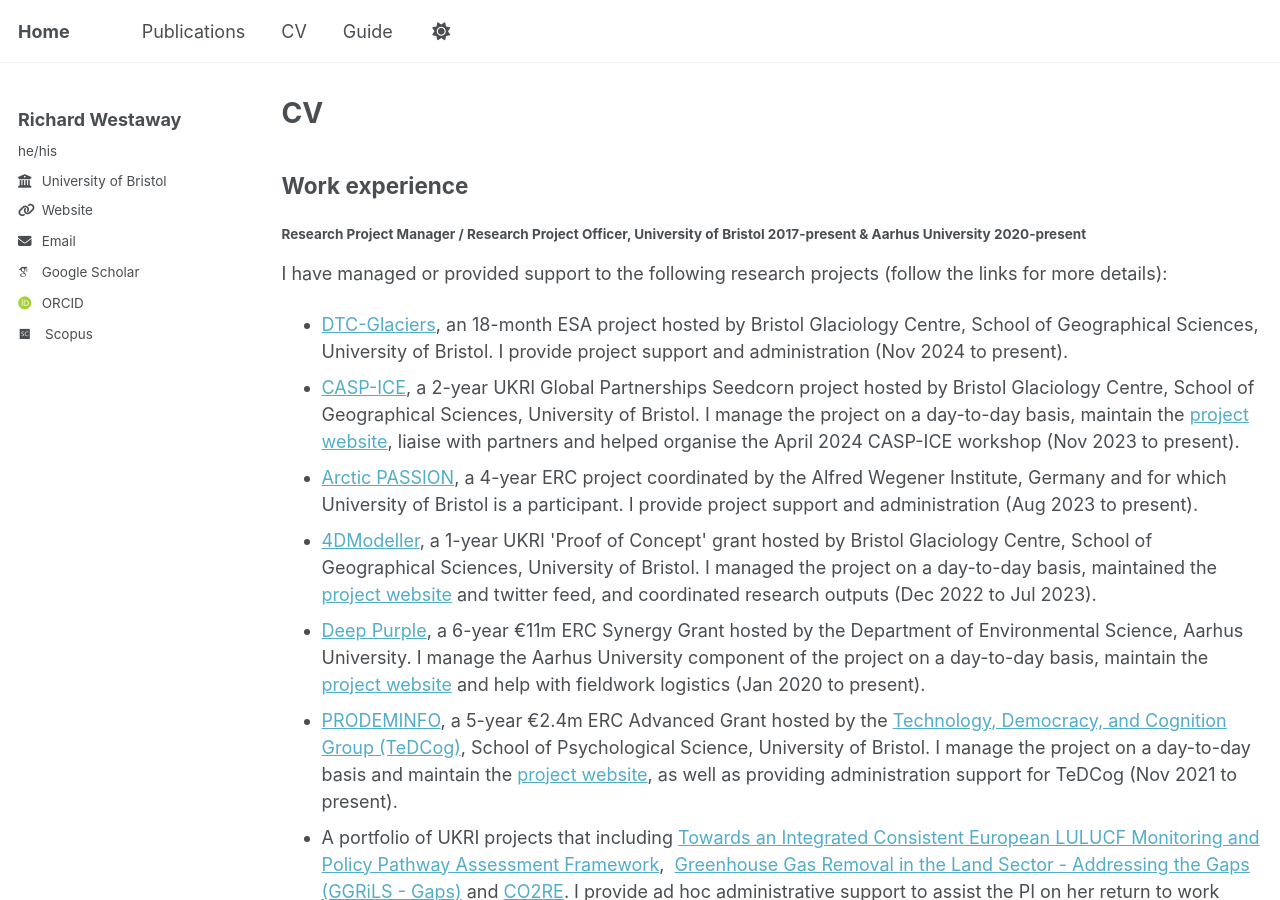
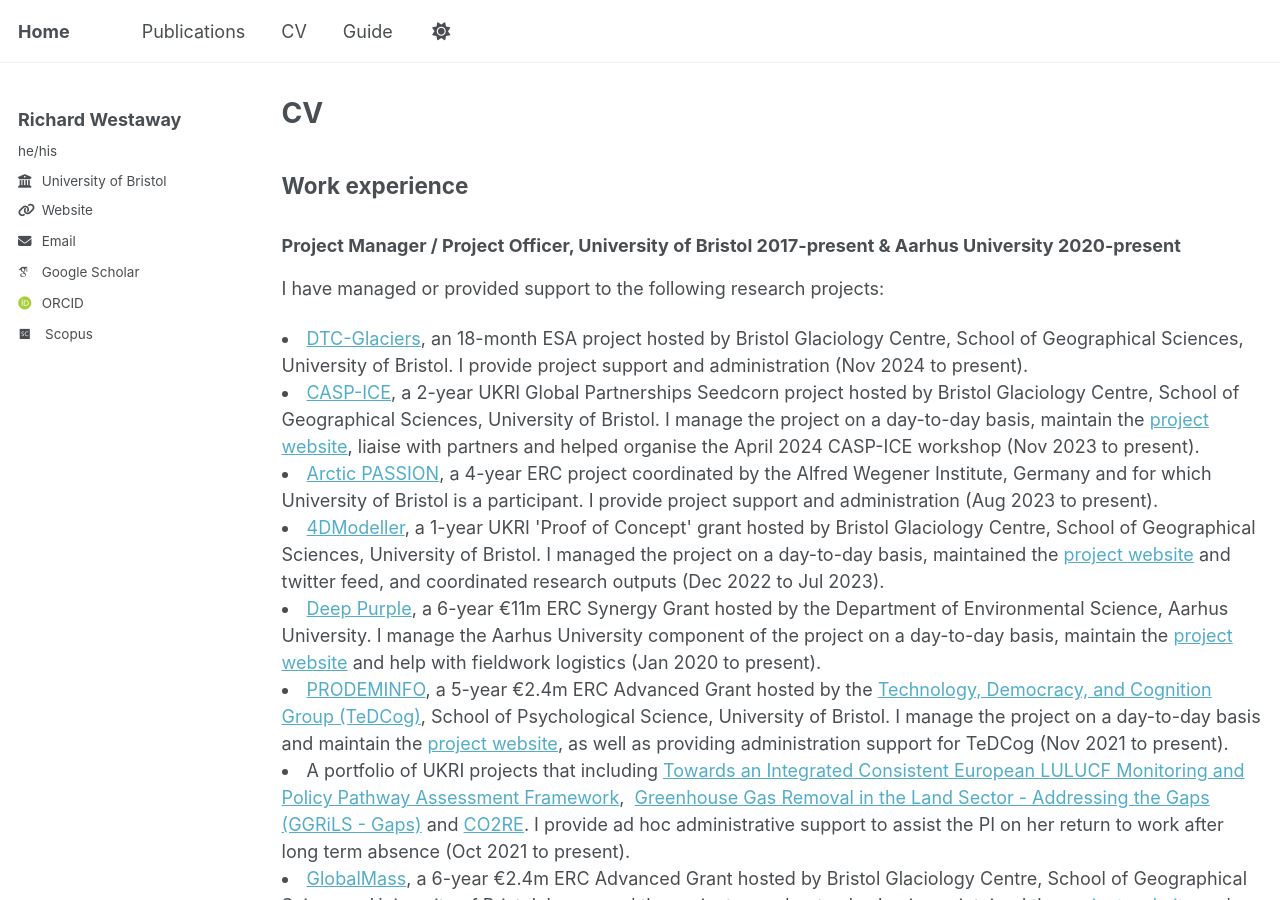
Before and after one commit to richardwestaway/richardwestaway.github.io, a Jekyll site: the page built from _pages/cv.html, in a window 1280 px wide and 900 px high. Built offline with Jekyll 4.4.1, drawn with Linux system fonts in a browser that asks for light colours; some web fonts are replaced.

Commit message:
Update cv.html

```diff
--- a/_pages/cv.html
+++ b/_pages/cv.html
@@ -8,9 +8,9 @@ redirect_from:
 ---
 
 <h2>Work experience</h2>
-<h4><strong>Research Project Manager / Research Project Officer, University of Bristol </strong>2017-present &amp; <strong>Aarhus University</strong> 2020-present</h4>
-<p>I have managed or provided support to the following research projects (follow the links for more details):</p>
-<ul>
+<h3><strong>Project Manager / Project Officer, University of Bristol </strong>2017-present &amp; <strong>Aarhus University</strong> 2020-present</h3>
+
+<p>I have managed or provided support to the following research projects:</p>
 <li><a href="https://dtcglaciers.org/" target="_blank" rel="noopener">DTC-Glaciers</a>, an 18-month ESA project hosted by Bristol Glaciology Centre, School of Geographical Sciences, University of Bristol. I provide project support and administration (Nov 2024 to present).</li>
 <li><a href="https://gotw.nerc.ac.uk/list_full.asp?pcode=NE%2FY002636%2F1" target="_blank" rel="noopener">CASP-ICE</a>, a 2-year UKRI Global Partnerships Seedcorn project hosted by Bristol Glaciology Centre, School of Geographical Sciences, University of Bristol. I manage the project on a day-to-day basis, maintain the <a href="https://microlabbristol.org/casp-ice/" target="_blank" rel="noopener">project website</a>, liaise with partners and helped organise the April 2024 CASP-ICE workshop (Nov 2023 to present).</li>
 <li><a href="https://arcticpassion.eu/" target="_blank" rel="noopener">Arctic PASSION</a>, a 4-year ERC project coordinated by the Alfred Wegener Institute, Germany and for which University of Bristol is a participant. I provide project support and administration (Aug 2023 to present).</li>
@@ -21,10 +21,14 @@ redirect_from:
 <li><a href="https://richardwestaway.wordpress.com/current-projects/globalmass/" rel="noopener">GlobalMass</a>, a 6-year €2.4m ERC Advanced Grant hosted by Bristol Glaciology Centre, School of Geographical Sciences, University of Bristol. I managed the project on a day-to-day basis, maintained the <a href="http://www.globalmass.eu" target="_blank" rel="noopener">project website</a> and twitter feed, and coordinated research outputs (Jan 2017 to Dec 2022).</li>
 <li><a href="http://www.bristol.ac.uk/gambling-harms" target="_blank" rel="noopener">Bristol Hub for Gambling Harms Research</a>, an interdisciplinary hub for gambling harms research funded by GambleAware and hosted by University of Bristol<em>.</em> I provided interim project support until a full time Hub Manager was in post (Sep to Dec 2022).</li>
 </ul>
+
 <p>I have been the UK Reproducibility Network (<a href="https://www.ukrn.org/" target="_blank" rel="noopener">UKRN</a>) Local Network Lead (LNL) for the University of Bristol since January 2024. This requires me to act as the point of contact for UKRN and promote their aims and activities within the University of Bristol.</p>
+
 <p>In addition, I contributed to the first <a href="https://www.wcrp-climate.org/news/science-highlights/1363-gsb-1993-present" target="_blank" rel="noopener">Global Sea Level Budget Assessment by the World Climate Research Programme (WCRP)</a>, maintain the <a href="http://www.bristol.ac.uk/psychology/research/posttruthexperts/" target="_blank" rel="noopener">TeDCog database of experts on debunking of misinformation</a> and managed the <a href="https://twitter.com/bristol_glac" target="_blank" rel="noopener">Bristol Glaciology Centre twitter account</a> from 2018 to 2024. I have also provided informal support to other University of Bristol research projects including <a href="https://gotw.nerc.ac.uk/list_split.asp?awardref=NE%2FM020991%2F1&amp;cookieConsent=A" target="_blank" rel="noopener">Black and Bloom</a> (NERC), <a href="https://honestyproject.philosophy.wfu.edu/science-of-honesty-projects/" target="_blank" rel="noopener">Science of Honesty</a> (John Templeton Foundation), <a href="https://gtr.ukri.org/projects?ref=10049415" target="_blank" rel="noopener">SoMe4DEM</a> (UKRI) and <a href="https://climate.esa.int/en/projects/sea-level-budget-closure/" target="_blank" rel="noopener">SLB CCI+</a> (ESA).</p>
 <hr />
-<h4><strong>Sustainability Specialist, IMS Consulting</strong> 2010-2016</h4>
+
+<h3><strong>Sustainability Specialist, IMS Consulting</strong> 2010-2016</h3>
+
 <p>I worked as a consultant for <a href="https://www.imsplc.com/" target="_blank" rel="noopener">IMS Consulting</a> who deliver stakeholder engagement and sustainability communications for businesses and other organisations. Notable projects I delivered or provided a major contribution towards include:</p>
 <ul>
 <li><a href="https://web.archive.org/web/20150618075359/http://www.unep.org/sbci/pdfs/greening_the_supply_chain_report.pdf" target="_blank" rel="noopener">Greening the Building Supply Chain</a>, a major report on the building and construction sector by the United Nations Environment Program’s Sustainable Buildings and Climate Initiative (UNEP-SBCI). The work resulted in a set of recommendations to inform future work programs of UNEP-SBCI and partners.</li>
@@ -35,13 +39,16 @@ redirect_from:
 <li>Comparing and benchmarking the sustainability communications of the UK construction sector.</li>
 </ul>
 <hr />
-<h4><strong>Visiting Scientist, CSIRO</strong> 2008-2009</h4>
+
+<h3><strong>Visiting Scientist, CSIRO</strong> 2008-2009</h3>
 <p>I spent three months working for the Climate Adaptation Flagship at <a href="https://www.csiro.au/" target="_blank" rel="noopener">CSIRO</a> (the Commonwealth Scientific and Industrial Research Organisation, Australia's national science agency) researching the current state of adaptation planning for climate change.</p>
 <hr />
-<h4><strong>Scientific Officer, UKCIP</strong> 2005-2008</h4>
+
+<h3><strong>Scientific Officer, UKCIP</strong> 2005-2008</h3>
 <p>I managed several work-streams for <a href="http://www.ukcip.org.uk/" target="_blank" rel="noopener">UKCIP</a> (UK Climate Impacts Programme), as part of its £5m Defra-funded 2005-2010 research programme to research and raise awareness of climate change impacts and adaptation in the UK. I had responsibility for UKCIP’s climate scenario datasets, and was a key member of the partnership that delivered the 2009 version of the <a href="https://webarchive.nationalarchives.gov.uk/20181204111018/http://ukclimateprojections-ukcp09.metoffice.gov.uk/" target="_blank" rel="noopener">UK climate projections</a>.</p>
 <hr />
-<h4><strong>GIS Analyst, Halcrow Group Ltd</strong> 2001-2004</h4>
+
+<h3><strong>GIS Analyst, Halcrow Group Ltd</strong> 2001-2004</h3>
 <p>I was based in the Geomatics and Geographical Information Systems (GIS) group at Halcrow (now <a href="https://www.jacobs.com/" target="_blank" rel="noopener">Jacobs Engineering Group</a>), a multi-disciplinary consultancy specialising in planning, design and management services for the built environment. Notable projects I delivered or provided a major contribution towards include:</p>
 <ul>
 <li>National Trust's <a href="https://richardwestaway.files.wordpress.com/2017/10/national-trust-uk-shifting-shores-2005.pdf" target="_blank" rel="noopener">Coastal Risk Assessment</a>, which examined the risks National Trust properties face from sea level rise. The results informed and were subsequently publicised through the National Trust's '<a href="https://www.nationaltrust.org.uk/features/living-with-change-our-shifting-shores" target="_blank" rel="noopener">Shifting Shores</a>' campaign.</li>
@@ -54,6 +61,6 @@ redirect_from:
 
 <h2>Education</h2>
 <hr />
-<h4><strong>PhD, Department of Geography, University of Cambridge</strong> 1998-2001</h4>
+<h3><strong>PhD, Department of Geography, University of Cambridge</strong> 1998-2001</h3>
 <p><a href="https://richardwestaway.files.wordpress.com/2017/11/2001-phd-thesis.pdf" target="_blank" rel="noopener">Development of remote sensing methods for measurement of large, gravel-bed, braided rivers</a></p>
 <p>Funded by NERC CASE studentship GT04/98/54/FS in partnership with the National Institute of Water and Atmospheric Research Ltd (NIWA), New Zealand. CASE funding provided through New Zealand Foundation for Research, Science and Technology, contract number CO1818.</p>
```
